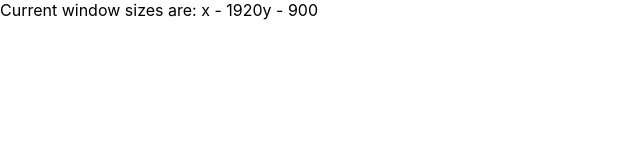
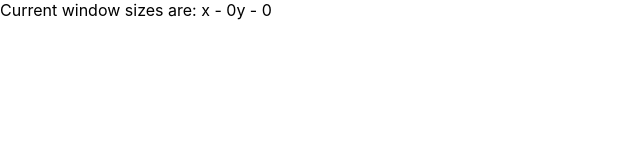
Before and after one commit to fccourses/fd-react-app, a React (Create React App) app: page / in a window 1280 px wide. Shown: the top 160 px of the page, without its empty margins (0-640 px from the left). Built offline with nearby package versions, Linux system fonts and the light colour scheme.

Commit message:
Add task solution

```diff
--- a/src/components/WindowSizes/index.jsx
+++ b/src/components/WindowSizes/index.jsx
@@ -1,12 +1,34 @@
 import React, { Component } from 'react';
 
 class WindowSizes extends Component {
-  render() {
+  constructor (props) {
+    super(props);
+    this.state = {
+      x: 0,
+      y: 0,
+    };
+  }
+
+  componentDidMount () {
+    window.addEventListener('resize', this.handleResize);
+  }
+
+  handleResize = () => {
+    this.setState({
+      x: window.innerWidth,
+      y: window.innerHeight,
+    });
+  };
+
+  componentWillUnmount () {
+    window.removeEventListener('resize', this.handleResize);
+  }
+
+  render () {
+    const { x, y } = this.state;
     return (
       <div>
-          Current window sizes are:
-           x - {1920}
-           y - {900}
+        Current window sizes are: x - {x}y - {y}
       </div>
     );
   }
```
